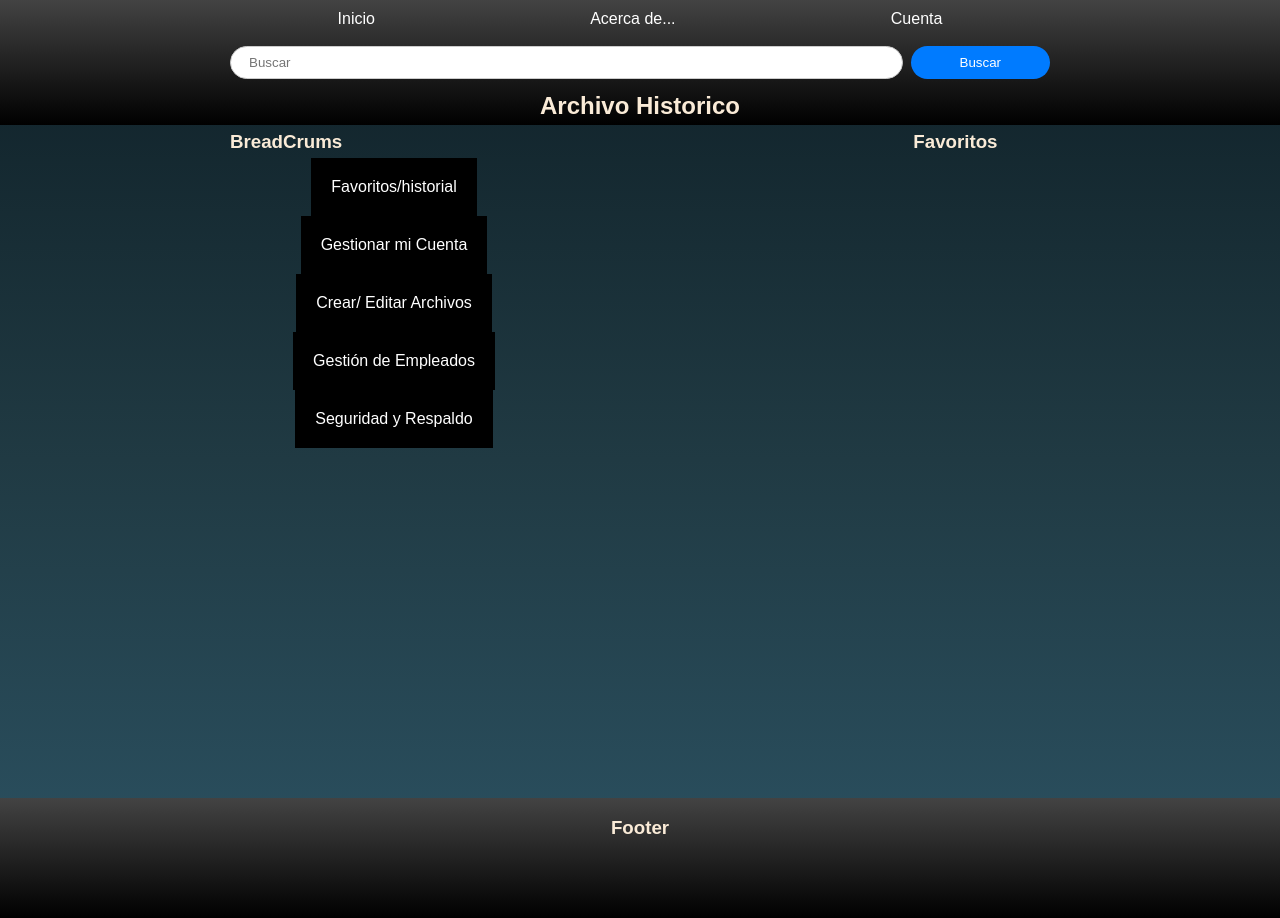
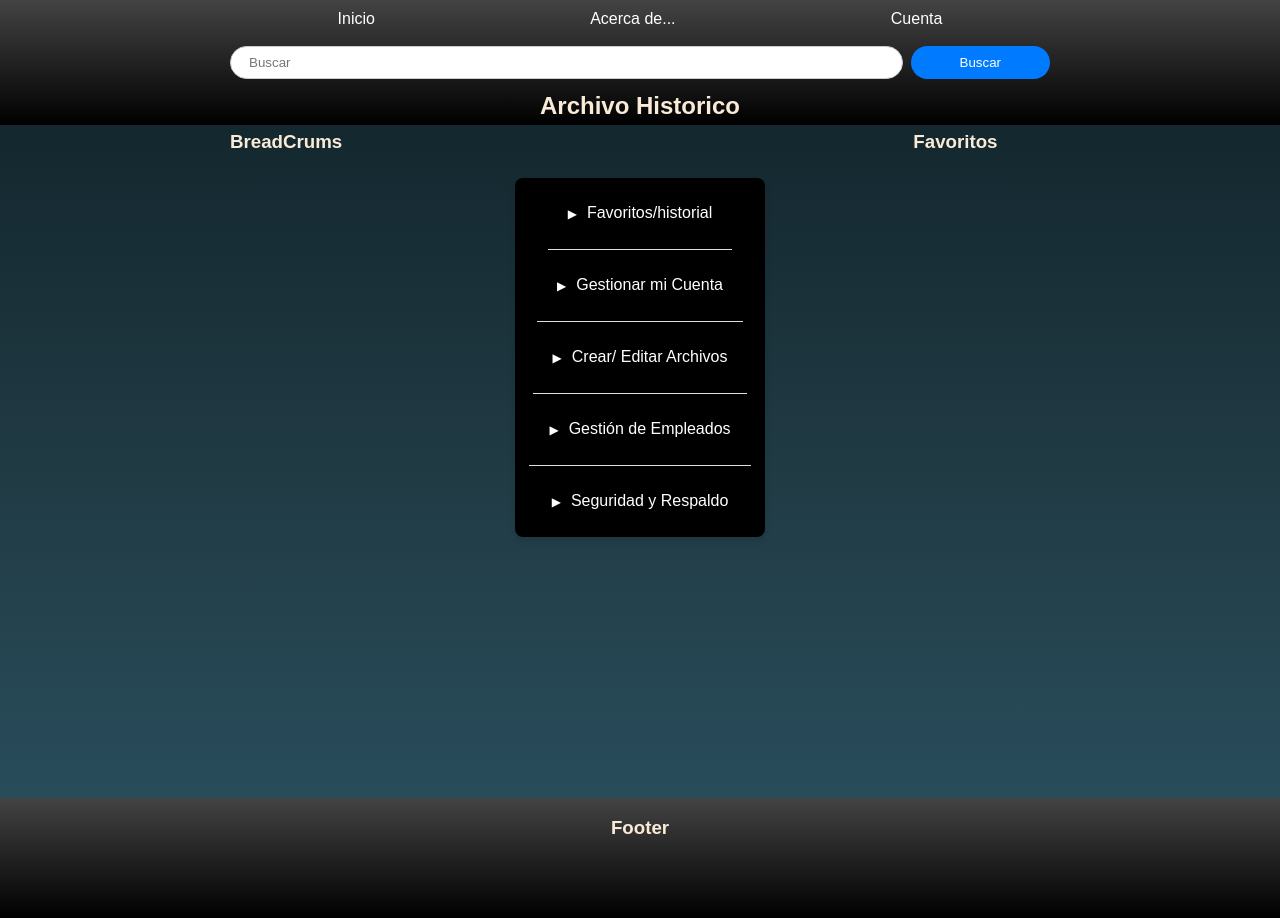
Before and after one commit to Facu137/Archivo-H-Frontend, a React (Vite) app: page /cuenta in a window 1280 px wide. Built offline with nearby package versions, Linux system fonts and the light colour scheme.

Commit message:
MenuVertical Micuenta

```diff
--- a/src/routes/MiCuenta/MiCuenta.css
+++ b/src/routes/MiCuenta/MiCuenta.css
@@ -1,30 +1,48 @@
-    .MenuV{
-        float: center;
-        width:40%;
-        overflow: hidden;
-    }
-    .MenuV a{
-    background-color: black;
+.MenuV {
+    width: 250px;
+    margin: 20px auto;
+    background-color: #000; /* Black background */
+    border-radius: 8px;
+    overflow: hidden;
+    box-shadow: 0 4px 6px rgba(0, 0, 0, 0.1);
+    display: flex; /* For flexbox alignment */
+    align-items: center; /* Vertically center the text */
+  }
+
+  .MenuV a {
+    display: block;
+    padding: 15px 20px;
+    text-decoration: none;
+    color: #fff; /* White text */
+    font-family: Arial, sans-serif;
+    font-size: 16px;
+    transition: all 0.3s ease;
+    border-bottom: 1px solid #ddd;
+    line-height: 40px; /* Assuming the height of your menu items is 30px */
+  }
+
+  .MenuV a:last-child {
+    border-bottom: none;
+  }
+
+  .MenuV a:hover {
+    background-color: #007bff;
     color: white;
-    text-decoration:none ;
-    padding: 20px;
-    display: block;
-    }
-    .MenuV a:hover {
-        background-color: white;
-        color: black;
-        }
+    padding-left: 25px;
+  }
 
-    .MenuH a{
-    background-color: black;
-    color: white;
-    text-decoration: none;
-    float: left;
-    width: 40%;
-    text-align: center;
-    padding: 20px;
-    }
-    .MenuH a:hover {
-    background-color: white;
-    color: black;
-    }
+  .MenuV a:active {
+    background-color: #0056b3;
+  }
+
+  /* Efecto de icono para cada elemento del menú */
+  .MenuV a::before {
+    content: '▶';
+    margin-right: 10px;
+    font-size: 12px;
+    transition: all 0.3s ease;
+  }
+
+  .MenuV a:hover::before {
+    margin-right: 15px;
+  }
```
